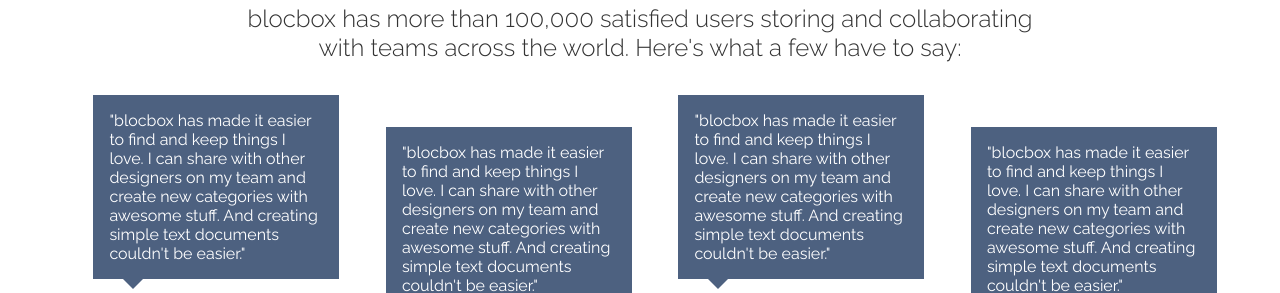
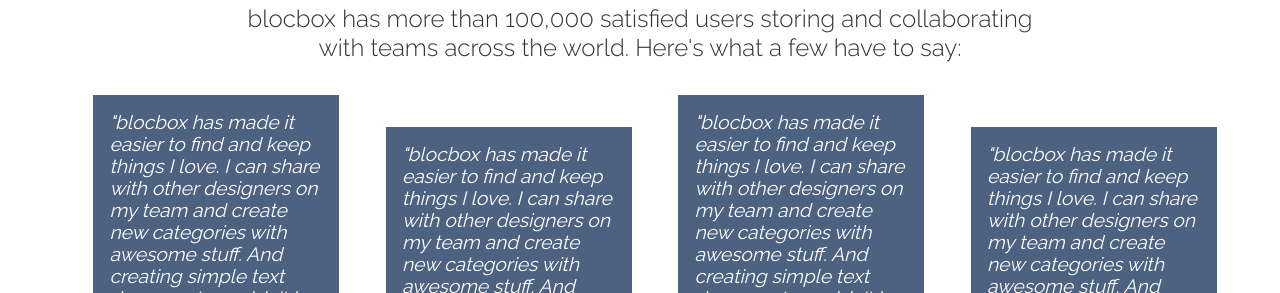
Before and after one commit to seanju92/Blocbox, a plain HTML site: page index.html in a window 1280 px wide. Shown: the part 2934-3227 px from the top of the page. Drawn offline with nearby package versions, Linux system fonts and the light colour scheme.

Commit message:
Testimonials' quotes in italic

```diff
--- a/css/style.css
+++ b/css/style.css
@@ -332,6 +332,8 @@ p {
   color: #FFFFFF;
   background: #4d6180;
   margin-bottom: 20px;
+  font-size: 1.2rem;
+  font-style: oblique;
 }
 
 .testimonial-quote:after {
```
